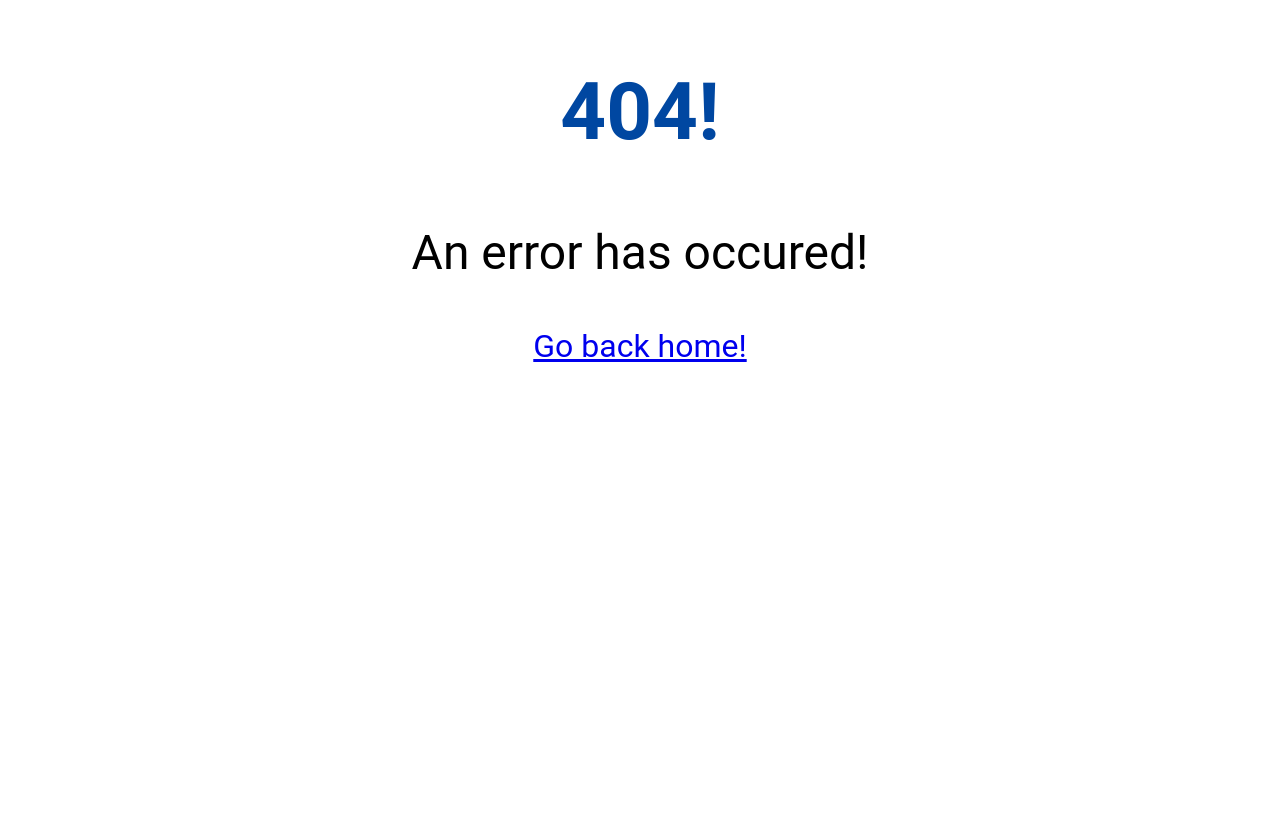
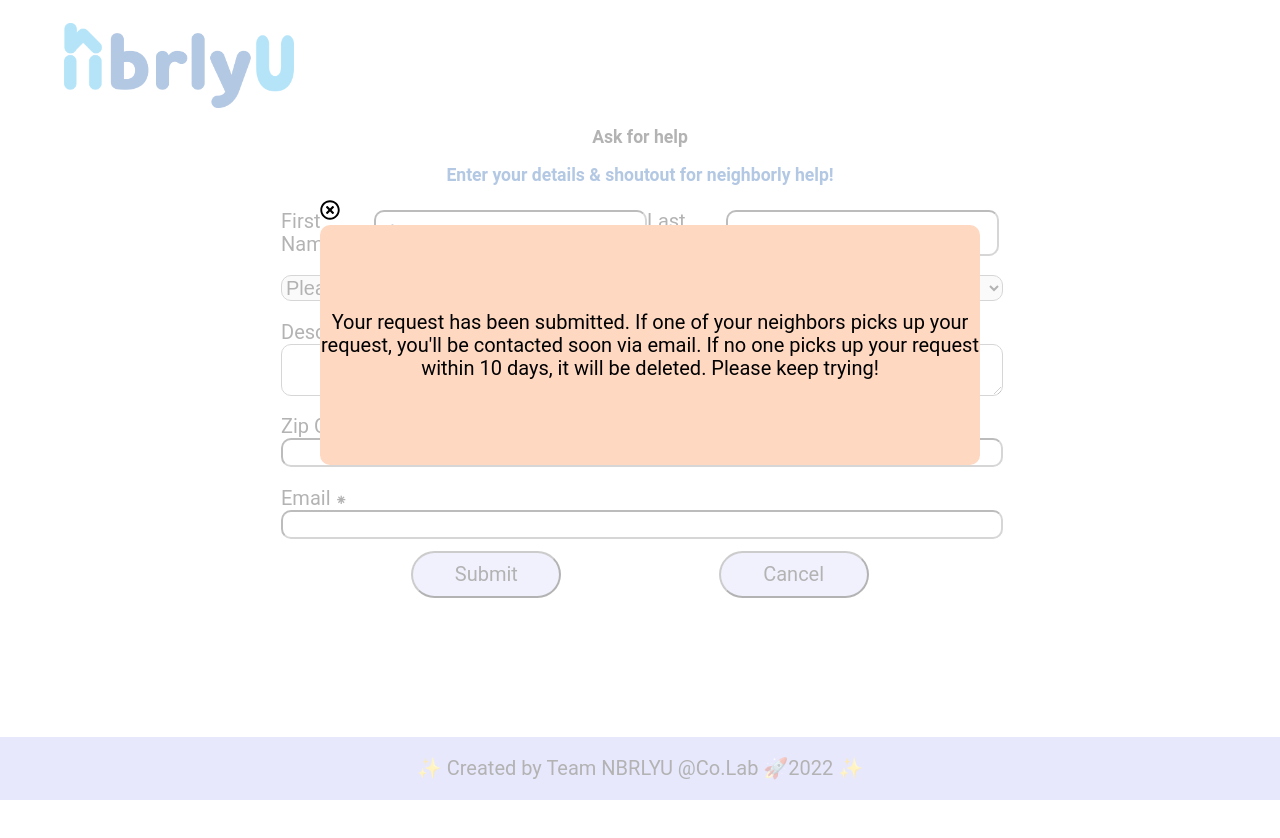
Before and after one commit to Co-Lab-You-Belong-in-Tech/NBRLYU, a React (Create React App) app: page /SubmitReq in a window 1280 px wide. Before the commit this address had no page. Shown: the top 838 px of the page. Built offline with nearby package versions, Linux system fonts and the light colour scheme.

Commit message:
built and styled submit request page

```diff
--- a/src/App.js
+++ b/src/App.js
@@ -10,7 +10,8 @@ import { Routes, Route } from "react-router-dom";
 import Home from "./pages/Home";
 import Request from "./pages/Request";
 import Provide from "./pages/Provide";
-import Cancel from "./pages/Cancel";
+import CancelReq from "./pages/CancelReq";
+import SubmitReq from "./pages/SubmitReq";
 import Warning from "./pages/Warning";
 import Error from "./pages/Error";
 // import Footer from "./components/Footer";
@@ -23,7 +24,8 @@ function App() {
         <Route path="/" element={<Home />} />
         <Route path="/Provide" element={<Provide />} />
         <Route path="/Request" element={<Request />} />
-        <Route path="/Cancel" element={<Cancel />} />
+        <Route path="/CancelReq" element={<CancelReq />} />
+        <Route path="/SubmitReq" element={<SubmitReq />} />
         <Route path="/Warning" element={<Warning />} />
         <Route path="*" element={<Error />} />
       </Routes>
--- a/src/App.scss
+++ b/src/App.scss
@@ -9,6 +9,7 @@
 @import "./styles/home.scss";
 @import "./styles/provide.scss";
 @import "./styles/request.scss";
-@import "./styles/cancel.scss";
+@import "./styles/cancelReq.scss";
+@import "./styles/submitReq.scss";
 @import "./styles/error.scss";
 @import "./styles/footer.scss";
--- a/src/pages/Cancel.js
+++ b/src/pages/CancelReq.js
@@ -1,7 +1,7 @@
 import Home from "./Home";
 import { useNavigate } from "react-router-dom";
 import { FaFontAwesome, FaRegTimesCircle } from "react-icons/fa";
-function Cancel() {
+function CancelReq() {
   const navigate = useNavigate();
   const goHome = () => {
     navigate("/");
@@ -24,4 +24,4 @@ function Cancel() {
     </>
   );
 }
-export default Cancel;
+export default CancelReq;
--- a/src/pages/Request.js
+++ b/src/pages/Request.js
@@ -1,10 +1,12 @@
 import { useNavigate } from "react-router-dom";
 import { useState } from "react";
+import Header from "../components/Header";
+import Footer from "../components/Footer";
 
 function Request() {
   const navigate = useNavigate();
   const handleCancel = () => {
-    navigate("/cancel");
+    navigate("/cancelreq");
   };
 
   const [firstName, setFirstName] = useState("");
@@ -16,14 +18,15 @@ function Request() {
 
   const handleSubmit = () => {
     if (taskSelect === "placeholder") {
-      // navigate("/warning");
       alert(
         "One of more required fields are empty, please fill them all to submit"
       );
-    } else navigate("/modal");
+    } else navigate("/submitReq");
   };
   return (
+    <div className="page-wrapper">
       <div className="wrapper">
+        <Header />
         <h2>Ask for help</h2>
         <h3>Enter your details & shoutout for neighborly help!</h3>
         <form className="request-form">
@@ -108,6 +111,8 @@ function Request() {
           </div>
         </form>
       </div>
+      <Footer />
+    </div>
   );
 }
 export default Request;
--- /dev/null
+++ b/src/pages/SubmitReq.js
@@ -0,0 +1,33 @@
+import Request from "./Request";
+import { useNavigate } from "react-router-dom";
+import { FaFontAwesome, FaRegTimesCircle } from "react-icons/fa";
+function SubmitReq() {
+  const navigate = useNavigate();
+  const backToReq = () => {
+    navigate("/request");
+  };
+
+  return (
+    <>
+      <div className="request-wrapper">
+        <Request />
+      </div>
+      <div className="wrapper">
+        <div className="submit-req-msg">
+          <div onClick={backToReq}>
+            <FaRegTimesCircle />
+          </div>
+          <div className="submit-req-text">
+            <p>
+              Your request has been submitted. If one of your neighbors picks up
+              your request, you'll be contacted soon via email. If no one picks
+              up your request within 10 days, it will be deleted. Please keep
+              trying!
+            </p>
+          </div>
+        </div>
+      </div>
+    </>
+  );
+}
+export default SubmitReq;
--- a/src/styles/cancel.scss
+++ b/src/styles/cancelReq.scss
@@ -1,13 +1,13 @@
 .home-wrapper {
   opacity: 0.3;
 }
-.cancel-msg {
+.submit-req-msg {
   position: absolute;
-  left: 33%;
-  top: 347px;
+  left: 25%;
+  top: 25%;
   z-index: 10;
   opacity: 1;
-  .cancel-text {
+  .submit-req-text {
     display: flex;
     justify-content: center;
     align-items: center;
--- /dev/null
+++ b/src/styles/submitReq.scss
@@ -0,0 +1,21 @@
+.request-wrapper {
+  opacity: 0.3;
+}
+
+.cancel-msg {
+  position: absolute;
+  left: 25%;
+  top: 25%;
+  z-index: 10;
+  opacity: 1;
+  .cancel-text {
+    display: flex;
+    justify-content: center;
+    align-items: center;
+    width: 660px;
+    height: 240px;
+    background-color: $popup;
+    border-radius: 10px 10px 10px 10px;
+    text-align: center;
+  }
+}
```
Lines whose indentation alone changed are shown as unchanged.
